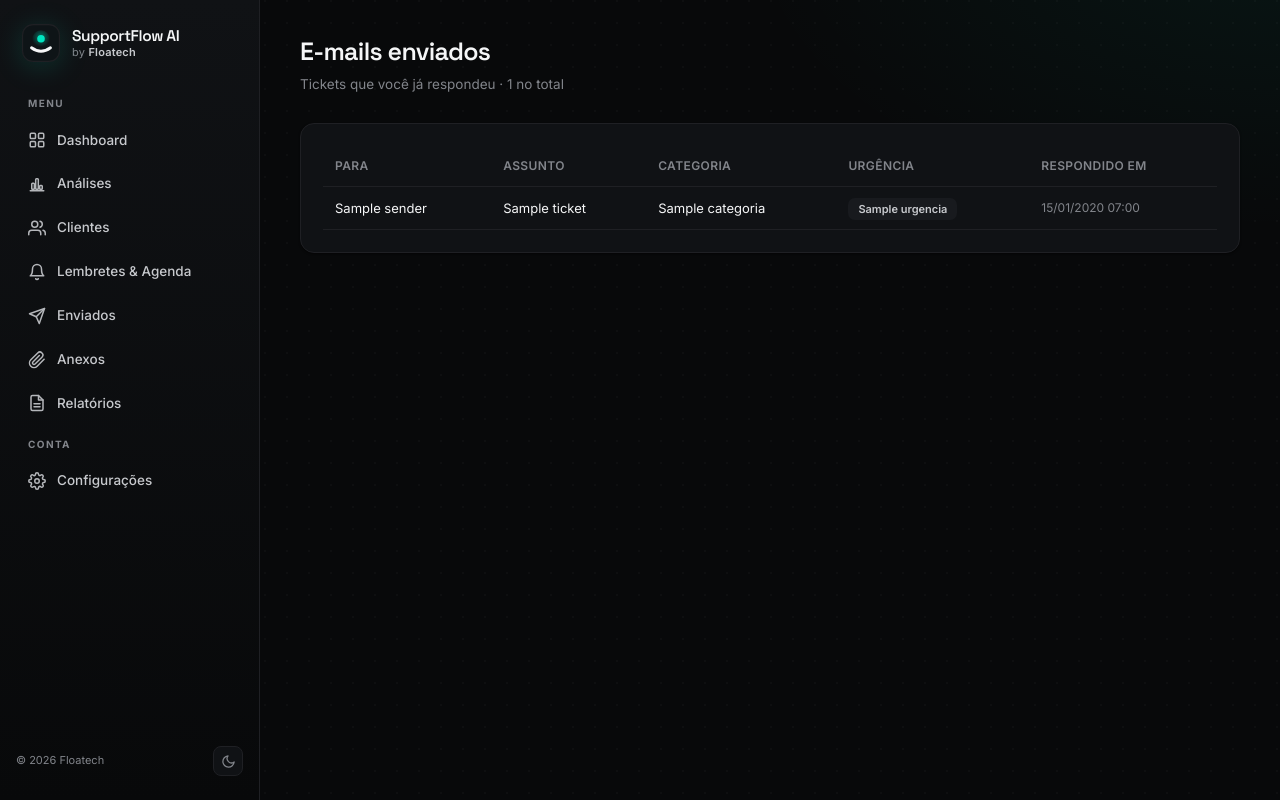
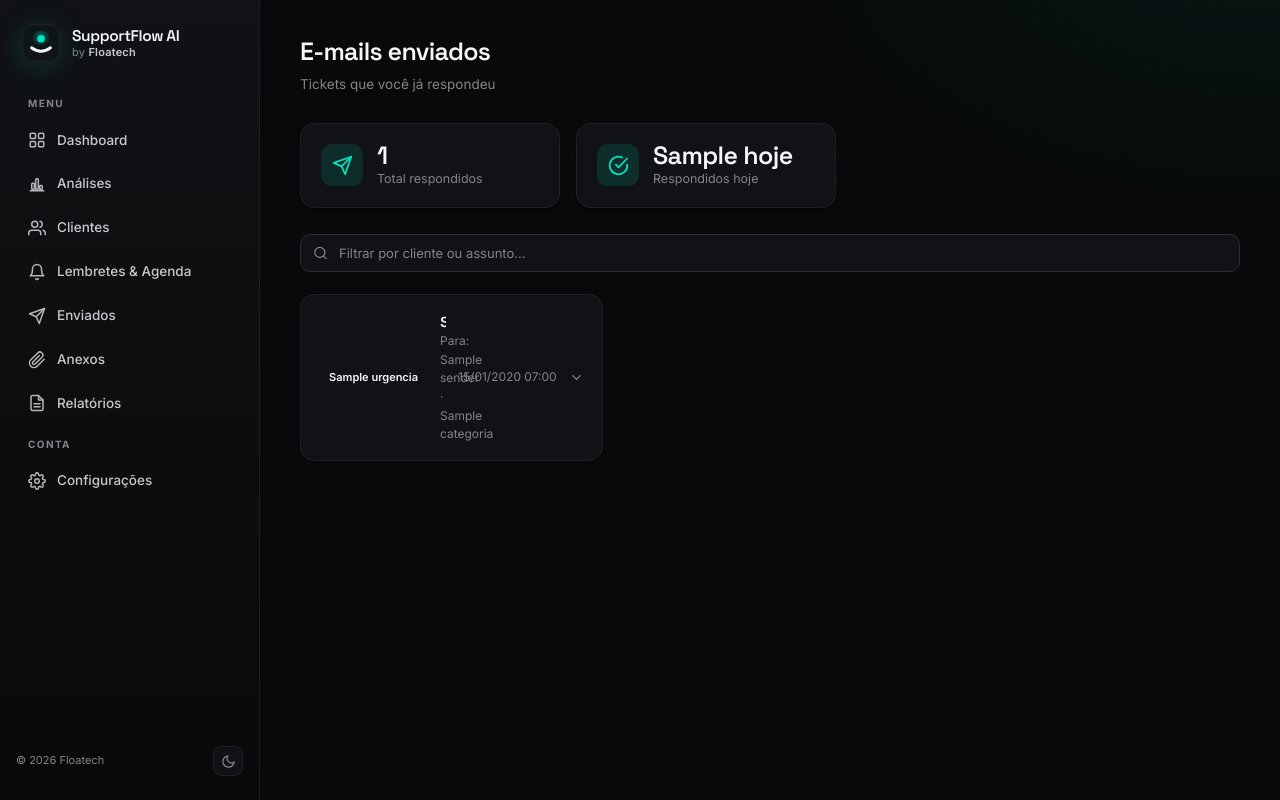
Before and after one commit to wesley-santos-python/supportflow-ai, a FastAPI app: template src/web/templates/enviados.html in a window 1280 px wide. Run offline with FastAPI, Linux system fonts and the light colour scheme; the template is opened without the code that fills it: most values are stand-ins (such as "Sample title", 1, 10 or a date in 2020).

Commit message:
feat(enviados): ver resposta, filtro por cliente e "respondidos hoje"
- Cartões expansíveis mostrando a resposta enviada de cada ticket
- Busca/filtro por cliente ou assunto (client-side)
- KPIs: total respondidos + respondidos hoje (no fuso de Brasília)

Co-Authored-By: Claude Opus 4.8 <noreply@anthropic.com>

```diff
--- a/src/web/static/css/style.css
+++ b/src/web/static/css/style.css
@@ -201,6 +201,7 @@ a:hover { color: var(--accent-hover); }
 .head-actions { display: flex; gap: 10px; flex-wrap: wrap; }
 .muted { color: var(--muted); }
 .small { font-size: 12px; }
+.no-wrap { white-space: nowrap; }
 
 /* Buttons ---------------------------------------------------------------- */
 .btn {
--- a/src/web/templates/enviados.html
+++ b/src/web/templates/enviados.html
@@ -5,29 +5,50 @@
 <header class="page-head">
   <div>
     <h1>E-mails enviados</h1>
-    <p class="sub">Tickets que você já respondeu · {{ tickets|length }} no total</p>
+    <p class="sub">Tickets que você já respondeu</p>
   </div>
 </header>
 
+<section class="kpi-grid" style="grid-template-columns:repeat(2,minmax(0,260px))">
+  <div class="kpi">
+    <div class="kpi-ico"><svg class="ico"><use href="#i-send"/></svg></div>
+    <div><div class="kpi-val">{{ tickets|length }}</div><div class="kpi-lbl">Total respondidos</div></div>
+  </div>
+  <div class="kpi ok">
+    <div class="kpi-ico"><svg class="ico"><use href="#i-check-circle"/></svg></div>
+    <div><div class="kpi-val">{{ hoje }}</div><div class="kpi-lbl">Respondidos hoje</div></div>
+  </div>
+</section>
+
 {% if tickets %}
-<div class="panel">
-  <table class="table">
-    <thead>
-      <tr><th>Para</th><th>Assunto</th><th>Categoria</th><th>Urgência</th><th>Respondido em</th></tr>
-    </thead>
-    <tbody>
-      {% for t in tickets %}
-      <tr>
-        <td>{{ t.sender }}</td>
-        <td>{{ t.subject or '(sem assunto)' }}</td>
-        <td>{{ t.categoria }}</td>
-        <td><span class="tag urg-{{ t.urgencia }}">{{ t.urgencia }}</span></td>
-        <td class="muted small">{{ t.responded_at | brt }}</td>
-      </tr>
-      {% endfor %}
-    </tbody>
-  </table>
-</div>
+<section class="toolbar">
+  <div class="search-wrap">
+    <svg class="ico sm"><use href="#i-search"/></svg>
+    <input type="search" id="sentSearch" class="search" placeholder="Filtrar por cliente ou assunto..." oninput="filterSent()" />
+  </div>
+</section>
+
+<section class="clients-grid" id="sentList">
+  {% for t in tickets %}
+  <details class="attach-group sent-card" data-q="{{ ((t.sender or '') ~ ' ' ~ (t.subject or ''))|lower }}">
+    <summary>
+      <div class="client-card-top">
+        <span class="badge {{ t.urgencia }}">{{ t.urgencia }}</span>
+        <div class="client-id">
+          <div class="client-email">{{ t.subject or '(sem assunto)' }}</div>
+          <div class="muted small">Para: {{ t.sender }} · {{ t.categoria }}</div>
+        </div>
+        <span class="muted small no-wrap">{{ t.responded_at | brt }}</span>
+        <svg class="ico sm chevron"><use href="#i-chevron-down"/></svg>
+      </div>
+    </summary>
+    <div class="attach-files">
+      <div class="muted small" style="margin-bottom:6px">Resposta enviada:</div>
+      <div class="original-body">{{ t.resposta_sugerida or '(conteúdo da resposta não registrado)' }}</div>
+    </div>
+  </details>
+  {% endfor %}
+</section>
 {% else %}
 <div class="empty">
   <svg class="ico"><use href="#i-send"/></svg>
@@ -35,3 +56,14 @@
 </div>
 {% endif %}
 {% endblock %}
+
+{% block scripts %}
+<script>
+  function filterSent() {
+    const q = document.getElementById("sentSearch").value.toLowerCase().trim();
+    document.querySelectorAll("#sentList .sent-card").forEach((el) => {
+      el.hidden = q && !(el.dataset.q || "").includes(q);
+    });
+  }
+</script>
+{% endblock %}
```
Also changed, not shown: src/web/routes/pages.py (+23 -1 lines).
